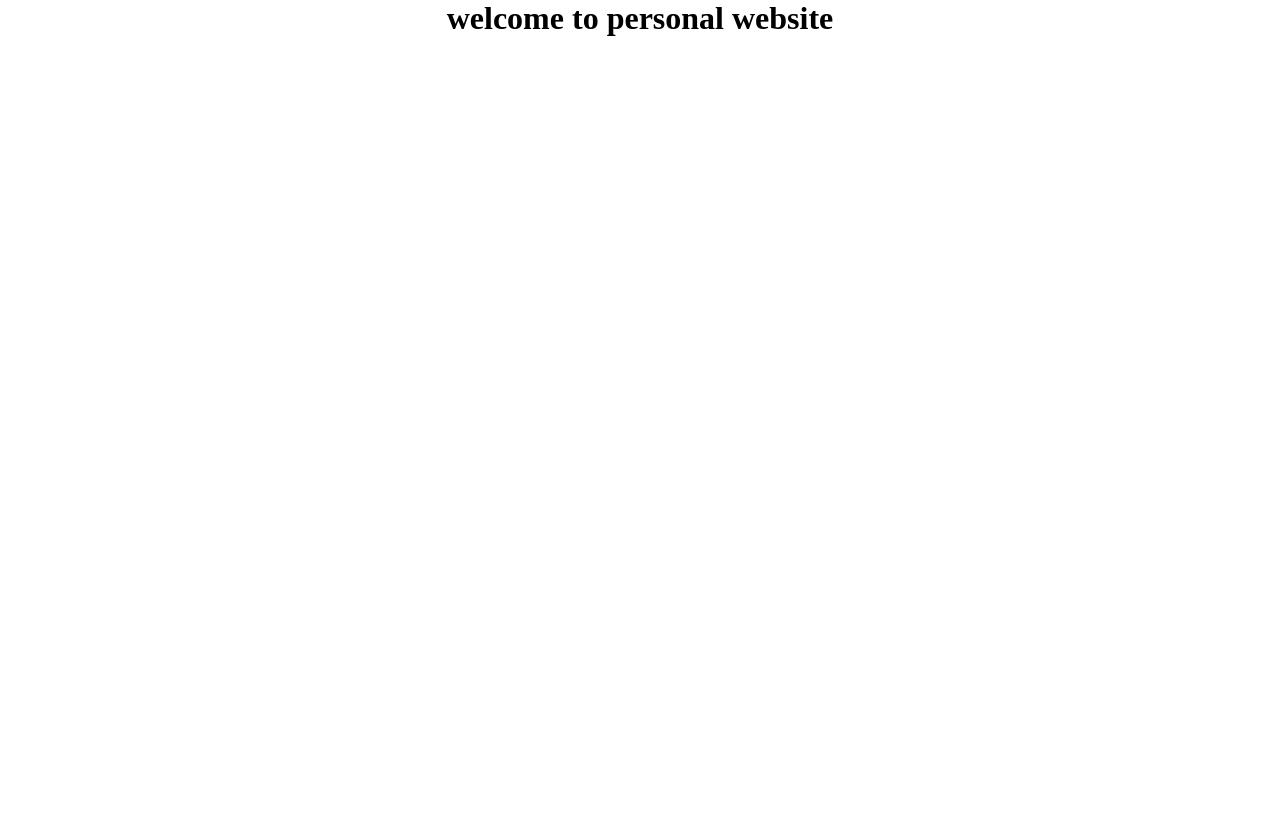
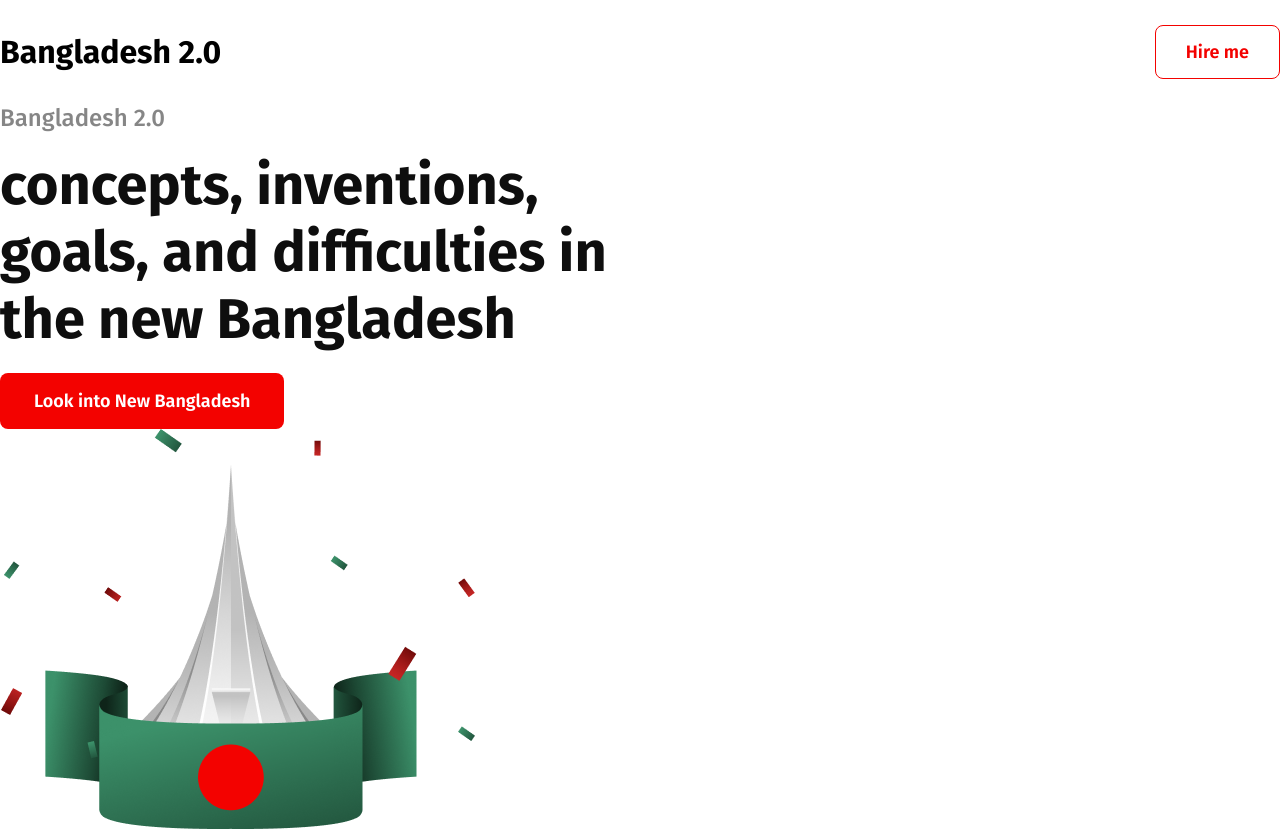
Before and after one commit to tawhidulshehzad/first-portfolio-assignment, a plain HTML site: page index.html in a window 1280 px wide. Before the commit the page ends 800 px from the top, so only its background shows below. Drawn offline with Linux system fonts and the light colour scheme; a web font is replaced by a local one.

Commit message:
nav and 50% banner done

```diff
--- a/index.html
+++ b/index.html
@@ -4,9 +4,36 @@
     <meta charset="UTF-8" />
     <meta name="viewport" content="width=device-width, initial-scale=1.0" />
     <title>Personal Website</title>
-    <link rel="stylesheet" href="style/style.css">
+    <link rel="stylesheet" href="style/style.css" />
   </head>
   <body>
-    <h1>welcome to personal website</h1>
+    <div>
+      <header>
+        <nav>
+          <ul>
+            <li><a href="">Bangladesh 2.0</a></li>
+            <li>
+              <a href=""><button class="nav-btn-right">Hire me</button></a>
+            </li>
+          </ul>
+        </nav>
+      </header>
+      <main>
+        <section class="banner-section">
+          <div class="banner-text">
+            <p>Bangladesh 2.0</p>
+            <h2>
+              concepts, inventions,<br />
+              goals, and difficulties in <br />
+              the new Bangladesh
+            </h2>
+            <a href=""><button class="btn-primary">Look into New Bangladesh</button></a>
+          </div>
+          <div class="national-monument">
+            <img src="assets/hero.png" alt="" />
+          </div>
+        </section>
+      </main>
+    </div>
   </body>
 </html>
--- a/style/style.css
+++ b/style/style.css
@@ -1,9 +1,71 @@
-*{
+@import url("https://fonts.googleapis.com/css2?family=Bebas+Neue&family=DynaPuff&family=Fira+Code:wght@300..700&family=Fira+Sans+Condensed&family=Fira+Sans:ital,wght@0,100;0,200;0,300;0,400;0,500;0,600;0,700;0,800;0,900;1,100;1,200;1,300;1,400;1,500;1,600;1,700;1,800;1,900&family=Heebo:wght@400;500;600&family=Poppins:wght@400;500;600&family=Roboto:wght@700&family=Work+Sans:ital,wght@0,100..900;1,100..900&display=swap");
+
+* {
   margin: 0;
   padding: 0;
+  font-family: Fira Sans;
+}
 
+/*......... Shared Styles......... */
+
+.btn-primary {
+  background-color: #f30200;
+  padding: 17px 34px 17px 34px;
+  border: none;
+  border-radius: 8px;
+  font-size: 18px;
+  font-weight: 600;
+  color: rgb(255, 255, 255);
 }
-h1{
-  /* margin: 0 auto; */
-  text-align: center;
+
+/* Nav style */
+.nav-btn-right {
+  padding: 15px 30px 15px 30px;
+  border: 1px solid #f30200;
+  border-radius: 8px;
+  background: transparent;
+  color: #f30200;
+  font-size: 18px;
+  font-weight: 600;
 }
+nav ul li {
+  list-style: none;
+}
+nav ul li a {
+  text-decoration: none;
+  color: black;
+}
+nav > ul > li {
+  color: rgb(14, 14, 14);
+
+  font-size: 32px;
+  font-weight: 700;
+}
+
+nav ul {
+  display: flex;
+  justify-content: space-between;
+  align-items: center;
+}
+
+header {
+  max-width: 1380px;
+  margin: 0 auto;
+  padding: 25px 0;
+  /* text-align: center; */
+}
+
+/* Banner Section */
+
+.banner-text > p{
+color: rgba(14, 14, 14, 0.5);
+font-size: 24px;
+font-weight: 500;
+}
+
+.banner-text h2 {
+  color: rgb(14, 14, 14);
+  padding: 20px 0;
+  font-size: 56px;
+  font-weight: 700;
+}
```
Also changed, not shown: assets/al-jazeera.png (added), assets/card-icon.png (added), assets/facebook.png (added), assets/hero.png (added), assets/instagram.png (added), assets/quote-bg.png (added), assets/satelite.png (added), assets/x.png (added).
